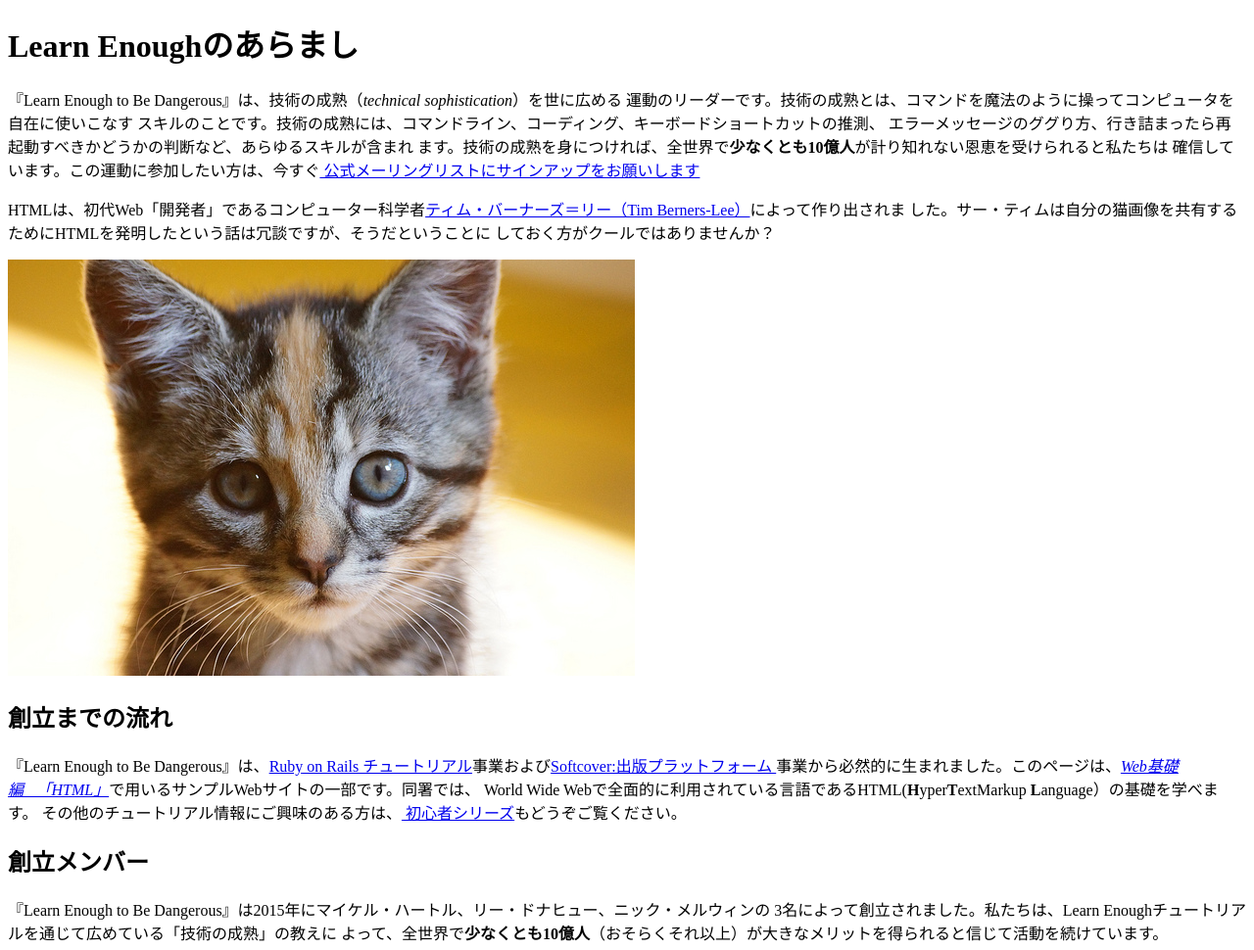
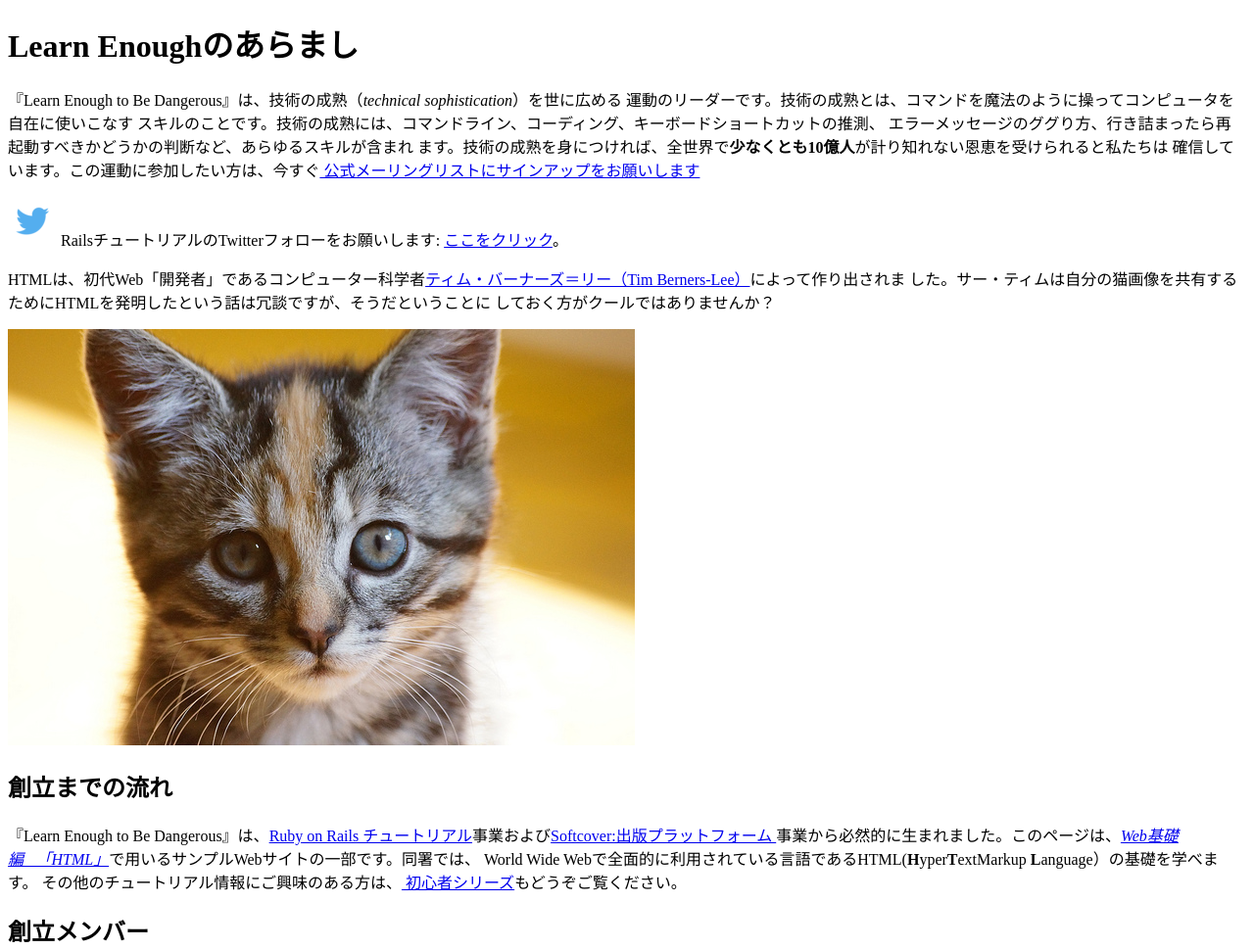
Before and after one commit to makiiiiiii/sample_website, a plain HTML site: page index.html in a window 1280 px wide. Shown: the top 970 px of the page at 98% size. Drawn offline with Linux system fonts and the light colour scheme.

Commit message:
Add tags

```diff
--- a/index.html
+++ b/index.html
@@ -19,6 +19,16 @@
     </p>
 
     <p>
+      <a href="https://twitter.com/RailsTutorialJP" targe="_blank"
+      rel="noopener" style="text-decoration: none;">
+        <img src="images/small_twitter_logo.png">
+    </a>
+    RailsチュートリアルのTwitterフォローをお願いします:
+    <a href="https://twitter.com/RailsTutorialJP"
+    target="_blank" rel="noopener">ここをクリック</a>。
+    </p>
+
+    <p>
       HTMLは、初代Web「開発者」であるコンピューター科学者<a href="https://ja.wikipedia.org/wiki/
       %E3%83%86%E3%82%A3%E3%83%A0%E3%83%BB%E3%83%90%E3%83%BC%E3%83%8A%E3%83%BC%E3%82%BA%EF
       %BC%9D%E3%83%AA%E3%83%BC">ティム・バーナーズ＝リー（Tim Berners-Lee）</a>によって作り出されま
@@ -26,8 +36,9 @@
       しておく方がクールではありませんか？
     </p>
 
-    <img src="images/kitten.jpg" alt="愛くるしい子猫"></img>
-
+    <a href="https://www.flickr.com/photos/deborah_s_perspective/14144861329">
+      <img src="images/kitten.jpg" alt="愛くるしい子猫">
+    </a>
     <h2>創立までの流れ</h2>
 
     <p>
```
Also changed, not shown: tags.html (added, +25 -0 lines), images/small_twitter_logo.png (added), images/storm_trooper_tagged.jpg (added).
